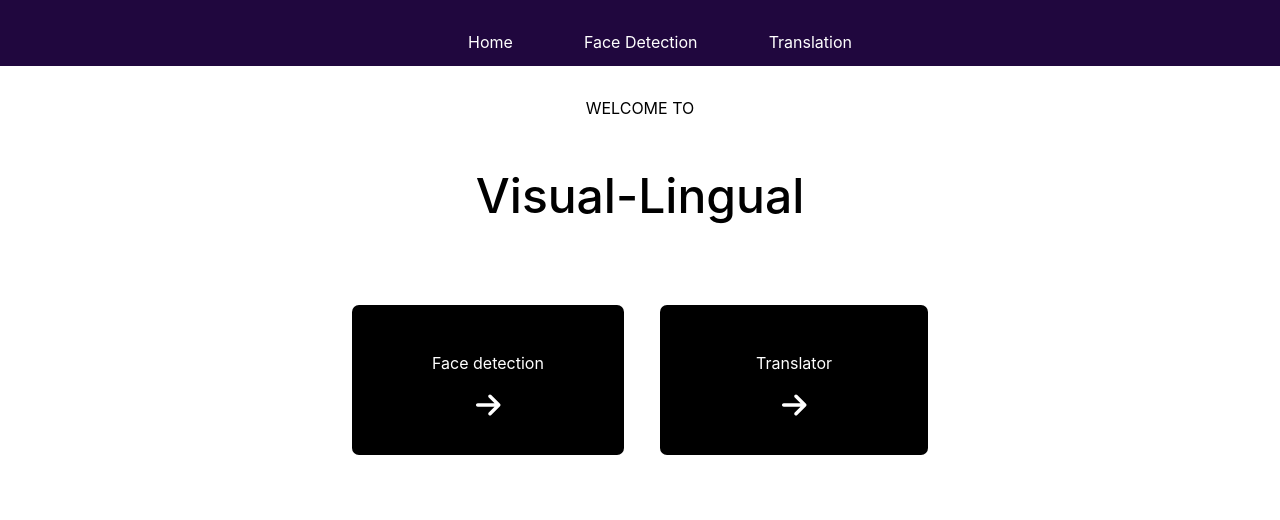
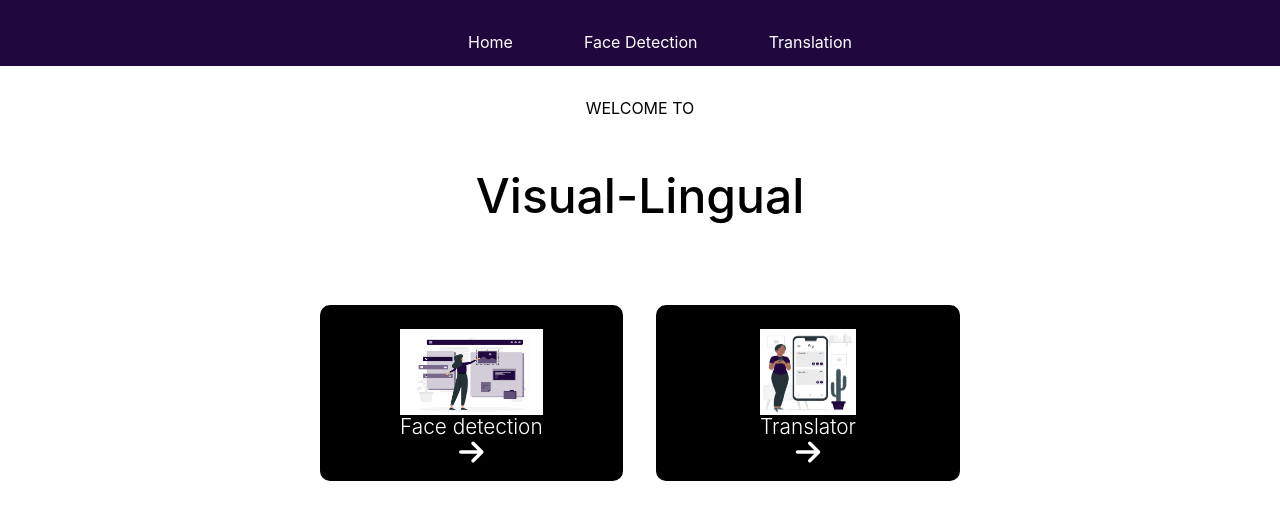
Before and after one commit to BertinAm/AI-ML-Project, a React (Create React App) app in the folder Frontend/aiproject/: page / in a window 1280 px wide. Shown: the top 520 px of the page. Built offline with nearby package versions, Linux system fonts and the light colour scheme.

Commit message:
cards of the homepage implemented

```diff
--- a/Frontend/aiproject/src/App.css
+++ b/Frontend/aiproject/src/App.css
@@ -30,20 +30,38 @@
 }
 .cards{
   background: black;
-  border-radius: 7px;
+  border-radius: 10px;
 }
 .card-section{
   display: flex;
-  width: 45%;
+  width: 50%;
   margin: 0 auto;
   justify-content: space-between;
-margin-top: 5em;
+  margin-top: 5em;
 }
-.icon{
+.iconx{
   color :white;
   font-size: 1.75em;
   text-align: center;
   /* border: solid 3px white;  */
   width: 100%;
   margin: 0 auto;
+  margin-top: -3em;
+  margin-bottom:-10px ;
 }
+.tllustrate{
+  height:5em;
+  width:100%;
+  /* margin: 0 auto; */
+  display: flex;
+  justify-content: center;
+}
+.text{
+  font-weight: 300;
+  font-size: 1.3em;
+  margin-bottom:-2px ;
+  margin-top: -1px;
+}
+.illustration{
+   border: solid 3px white;
+}
--- a/Frontend/aiproject/src/components/Home/Hero.jsx
+++ b/Frontend/aiproject/src/components/Home/Hero.jsx
@@ -1,5 +1,7 @@
 import React from 'react'
 import Card from '../shared/Card'
+import illustration from '../Images/online-translator-pana.jpg'
+import illustration1 from '../Images/assetsimage.jpeg'
 
 const Hero = () => {
   return (
@@ -9,18 +11,22 @@ const Hero = () => {
     <section className="card-section">
             <Card text="Face detection"
             style={{
-                paddingTop:'2em',
+                paddingTop:'1.5em',
                 paddingLeft:'5em',
-                paddingBottom:'2em',
+                paddingBottom:'1.5em',
                 paddingRight:'5em'
-             }} />
+             }}
+             src={illustration1}
+             />
             <Card text="Translator"
               style={{
-                paddingTop:'2em',
-                paddingLeft:'6em',
-                paddingBottom:'2em',
-                paddingRight:'6em'
-             }} />
+                paddingTop:'1.5em',
+                paddingLeft:'6.5em',
+                paddingBottom:'1.5em',
+                paddingRight:'6.5em'
+             }}
+             src={illustration}
+             />
     </section>
    </main>
   )
--- a/Frontend/aiproject/src/components/shared/Card.jsx
+++ b/Frontend/aiproject/src/components/shared/Card.jsx
@@ -4,10 +4,9 @@ import {faArrowRight } from '@fortawesome/free-solid-svg-icons'
 const Card = (props) => {
   return (
     <main className="cards" style={props.style} >
+        <div className="illustration"><img src={props.src} alt="" className="tllustrate" />    </div>
         <p className="text">{props.text}</p>
-        <div className="icon">
         <FontAwesomeIcon icon={faArrowRight} className='iconx' />
-        </div>
     </main>
   )
 }
```
Also changed, not shown: Frontend/aiproject/src/components/Images/assetsimage.jpeg (added), Frontend/aiproject/src/components/Images/online-translator-pana.jpg (added).
